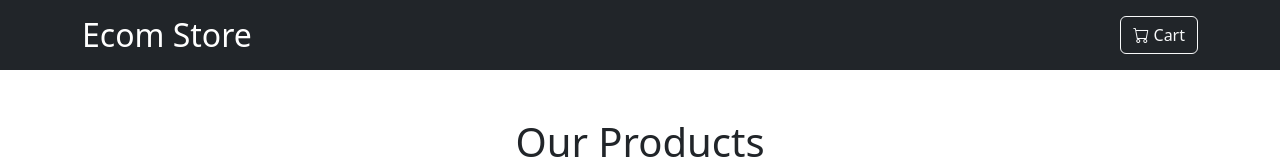
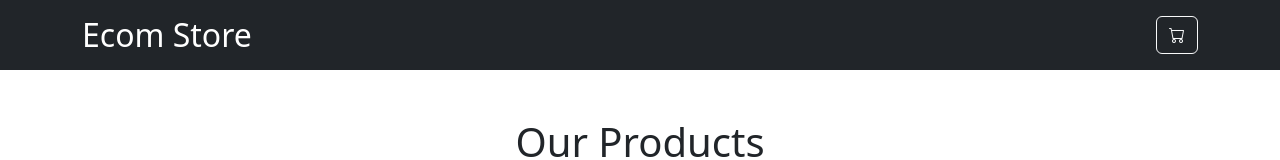
Before and after one commit to arcc-hitt/E-Commerce, a React (Vite) app: page / in a window 1280 px wide. Shown: the top 160 px of the page. Built offline with nearby package versions, Linux system fonts and the light colour scheme.

Commit message:
feat: add cart functionality

```diff
--- a/src/App.jsx
+++ b/src/App.jsx
@@ -1,9 +1,11 @@
-import React, { useState } from 'react';
+import React, { useState, useContext } from 'react';
 import ProductsPage from './pages/ProductsPage';
 import Cart from './components/Cart';
+import { CartContext } from './context/CartContext';
 
 function App() {
   const [showCart, setShowCart] = useState(false);
+  const { cartCount } = useContext(CartContext);
 
   return (
     <>
@@ -14,7 +16,12 @@ function App() {
             className="btn btn-outline-light position-relative"
             onClick={() => setShowCart(true)}
           >
-            <i className="bi bi-cart"></i> Cart
+            <i className="bi bi-cart"></i>
+            {cartCount > 0 && (
+              <span className="position-absolute top-0 start-100 translate-middle badge rounded-pill bg-danger">
+                {cartCount}
+              </span>
+            )}
           </button>
         </div>
       </header>
@@ -29,7 +36,6 @@ function App() {
         </div>
       </footer>
 
-      {/* Cart Drawer */}
       <Cart show={showCart} onClose={() => setShowCart(false)} />
     </>
   );
--- a/src/components/Cart.jsx
+++ b/src/components/Cart.jsx
@@ -1,18 +1,9 @@
-import React, { useState } from 'react';
-import { cartElements } from '../data/cartElements';
+import React, { useContext } from 'react';
+import { CartContext } from '../context/CartContext';
 import CartItem from './CartItem';
 
 function Cart({ show, onClose }) {
-  const [cart, setCart] = useState(cartElements);
-
-  const handleRemove = (title) => {
-    setCart((prevCart) => prevCart.filter((item) => item.title !== title));
-  };
-
-  const totalAmount = cart.reduce(
-    (acc, item) => acc + item.price * item.quantity,
-    0
-  );
+  const { cart, removeFromCart, changeQuantity, totalAmount } = useContext(CartContext);
 
   return (
     <div
@@ -31,7 +22,12 @@ function Cart({ show, onClose }) {
           <>
             <ul className="list-group mb-3">
               {cart.map((item) => (
-                <CartItem key={item.title} item={item} onRemove={handleRemove} />
+                <CartItem
+                  key={item.title}
+                  item={item}
+                  onRemove={removeFromCart}
+                  onChangeQuantity={changeQuantity}
+                />
               ))}
             </ul>
             <div className="d-flex justify-content-between fw-bold">
--- a/src/components/CartItem.jsx
+++ b/src/components/CartItem.jsx
@@ -1,7 +1,7 @@
 import React from 'react';
 import PropTypes from 'prop-types';
 
-function CartItem({ item, onRemove }) {
+function CartItem({ item, onRemove, onChangeQuantity }) {
   return (
     <li className="list-group-item d-flex align-items-center justify-content-between">
       <div className="d-flex align-items-center">
@@ -13,17 +13,30 @@ function CartItem({ item, onRemove }) {
         />
         <div>
           <h6 className="mb-1">{item.title}</h6>
-          <small className="text-muted">
-            ${item.price} × {item.quantity}
-          </small>
+          <small className="text-muted">${item.price}</small>
         </div>
       </div>
-      <button
-        className="btn btn-sm btn-outline-danger"
-        onClick={() => onRemove(item.title)}
-      >
-        Remove
-      </button>
+      <div className="d-flex align-items-center">
+        <button
+          className="btn btn-sm btn-outline-secondary me-2"
+          onClick={() => onChangeQuantity(item.title, -1)}
+        >
+          -
+        </button>
+        <span>{item.quantity}</span>
+        <button
+          className="btn btn-sm btn-outline-secondary ms-2"
+          onClick={() => onChangeQuantity(item.title, 1)}
+        >
+          +
+        </button>
+        <button
+          className="btn btn-sm btn-outline-danger ms-3"
+          onClick={() => onRemove(item.title)}
+        >
+          Remove
+        </button>
+      </div>
     </li>
   );
 }
@@ -36,6 +49,7 @@ CartItem.propTypes = {
     quantity: PropTypes.number.isRequired,
   }).isRequired,
   onRemove: PropTypes.func.isRequired,
+  onChangeQuantity: PropTypes.func.isRequired,
 };
 
 export default CartItem;
--- a/src/components/ProductCard.jsx
+++ b/src/components/ProductCard.jsx
@@ -1,7 +1,10 @@
-import React from 'react';
+import React, { useContext } from 'react';
 import PropTypes from 'prop-types';
+import { CartContext } from '../context/CartContext';
 
 function ProductCard({ product }) {
+  const { addToCart } = useContext(CartContext);
+
   return (
     <div className="col-sm-6 col-md-4 col-lg-3 mb-4">
       <div className="card shadow-sm h-100 border-0 rounded-3">
@@ -13,7 +16,12 @@ function ProductCard({ product }) {
         <div className="card-body text-center">
           <h5 className="card-title">{product.title}</h5>
           <p className="card-text text-muted">${product.price}</p>
-          <button className="btn btn-primary btn-sm">Add to Cart</button>
+          <button
+            className="btn btn-primary btn-sm"
+            onClick={() => addToCart(product)}
+          >
+            Add to Cart
+          </button>
         </div>
       </div>
     </div>
--- /dev/null
+++ b/src/context/CartContext.jsx
@@ -0,0 +1,58 @@
+import React, { createContext, useState } from 'react';
+import PropTypes from 'prop-types';
+
+export const CartContext = createContext();
+
+export function CartProvider({ children }) {
+  const [cart, setCart] = useState([]);
+
+  const addToCart = (product) => {
+    setCart((prevCart) => {
+      const existing = prevCart.find((item) => item.title === product.title);
+      if (existing) {
+        return prevCart.map((item) =>
+          item.title === product.title
+            ? { ...item, quantity: item.quantity + 1 }
+            : item
+        );
+      }
+      return [...prevCart, { ...product, quantity: 1 }];
+    });
+  };
+
+  const removeFromCart = (title) => {
+    setCart((prevCart) => prevCart.filter((item) => item.title !== title));
+  };
+
+  // NEW: update quantity from cart
+  const changeQuantity = (title, delta) => {
+    setCart((prevCart) =>
+      prevCart
+        .map((item) =>
+          item.title === title
+            ? { ...item, quantity: Math.max(1, item.quantity + delta) }
+            : item
+        )
+        .filter((item) => item.quantity > 0) // remove if quantity <= 0
+    );
+  };
+
+  const cartCount = cart.reduce((acc, item) => acc + item.quantity, 0);
+
+  const totalAmount = cart.reduce(
+    (acc, item) => acc + item.price * item.quantity,
+    0
+  );
+
+  return (
+    <CartContext.Provider
+      value={{ cart, addToCart, removeFromCart, changeQuantity, cartCount, totalAmount }}
+    >
+      {children}
+    </CartContext.Provider>
+  );
+}
+
+CartProvider.propTypes = {
+  children: PropTypes.node.isRequired,
+};
--- a/src/main.jsx
+++ b/src/main.jsx
@@ -4,9 +4,12 @@ import './index.css'
 import App from './App.jsx'
 import 'bootstrap/dist/css/bootstrap.min.css';
 import 'bootstrap-icons/font/bootstrap-icons.css';
+import { CartProvider } from './context/CartContext.jsx';
 
 createRoot(document.getElementById('root')).render(
   <StrictMode>
-    <App />
+    <CartProvider>
+      <App />
+    </CartProvider>
   </StrictMode>,
 )
```
